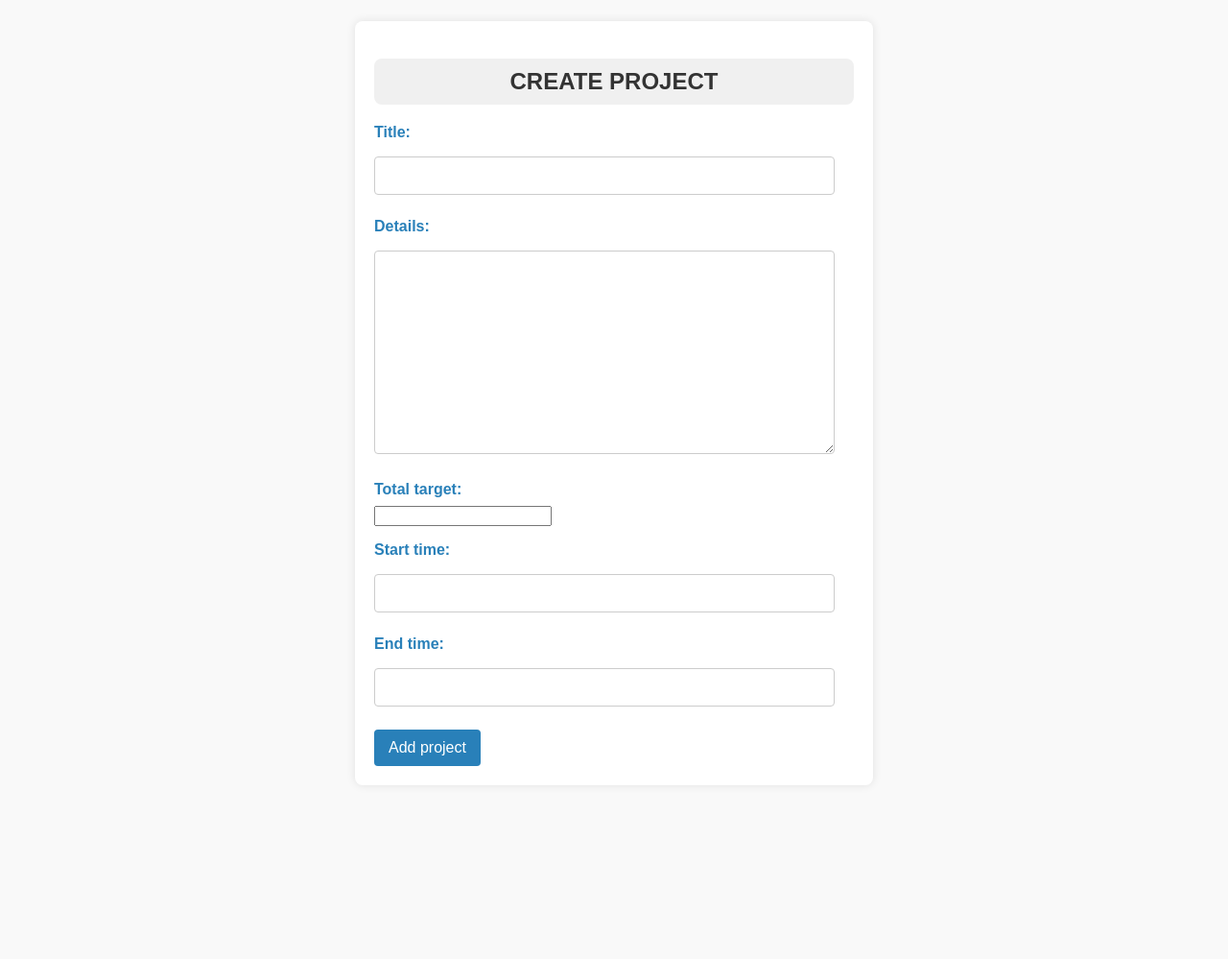
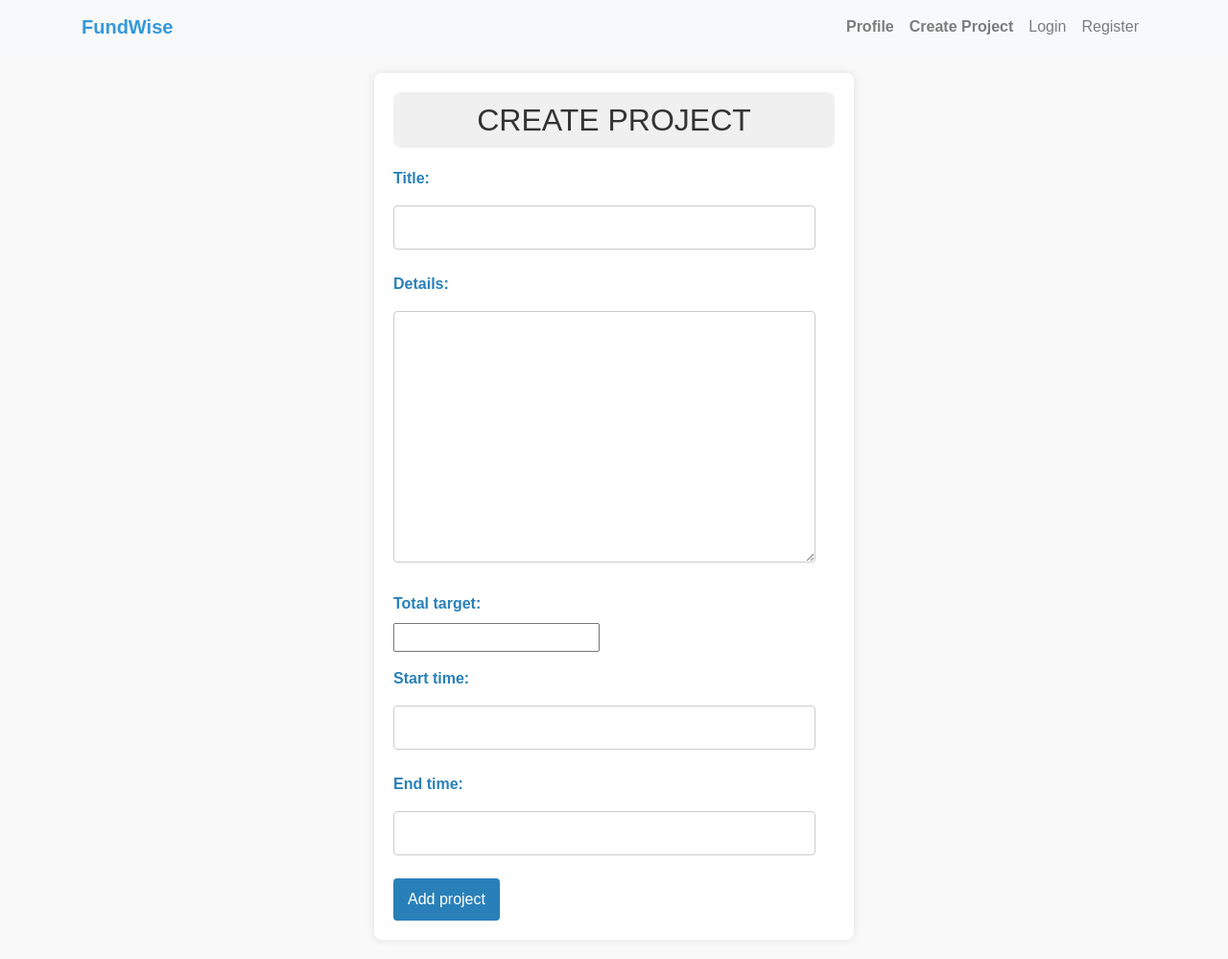
Before and after one commit to Esraa9955/django-crowd-funding-web-app, a Django app: template project/templates/projectdir/projectcreate.html in a window 1280 px wide. Shown: the whole page at 96% size. Before the commit the page ends 798 px from the top, so only its background shows below. Run offline with Django 5.2, Linux system fonts and the light colour scheme; the template is opened without the code that fills it: values that come from a table or form of the project are taken from there, others are empty; some libraries are stand-ins or nearby versions.

Commit message:
make another designs

```diff
--- a/project/models.py
+++ b/project/models.py
@@ -50,6 +50,7 @@ class ProjectImage(models.Model):
 
 
 class Comment(models.Model):
+    user = models.ForeignKey(User, on_delete=models.CASCADE, default=None)
     project = models.ForeignKey(Project, on_delete=models.CASCADE, related_name='comments')
     content = models.TextField()
     created_at = models.DateTimeField(auto_now_add=True)
@@ -59,12 +60,13 @@ class Comment(models.Model):
 
 
 class Report(models.Model):
+    user = models.ForeignKey(User, on_delete=models.CASCADE, default=None)
     project = models.ForeignKey(Project, on_delete=models.CASCADE)
     reason = models.TextField()
 
 
 class ReportComment(models.Model):
-
+    user = models.ForeignKey(User, on_delete=models.CASCADE, default=None)
     comment = models.ForeignKey(Comment, on_delete=models.CASCADE)  # New field
     comment_reason = models.TextField()
 
--- a/project/templates/projectdir/projectcreate.html
+++ b/project/templates/projectdir/projectcreate.html
@@ -4,6 +4,8 @@
 <head>
     <meta charset="UTF-8">
     <meta name="viewport" content="width=device-width, initial-scale=1.0">
+     <link rel="stylesheet" href="https://stackpath.bootstrapcdn.com/bootstrap/4.5.2/css/bootstrap.min.css">
+
     <title>Create Project</title>
 </head>
 
@@ -23,7 +25,7 @@
             padding: 20px;
         }
 
-        form {
+        .forms {
             width: 500px;
             background-color: #fff;
             padding: 20px;
@@ -76,10 +78,45 @@
 </style>
 
 <body>
+    <div >
+        <nav class="navbar navbar-expand-lg navbar-light bg-light ">
+            <div class="container">
+            <a class="navbar-brand" style="font-weight: 600; color: #3498db;" href="#">FundWise</a>
+            <button class="navbar-toggler" type="button" data-toggle="collapse" data-target="#navbarSupportedContent" aria-controls="navbarSupportedContent" aria-expanded="false" aria-label="Toggle navigation">
+                <span class="navbar-toggler-icon"></span>
+            </button>
 
+            <div class="collapse navbar-collapse justify-content-end" id="navbarSupportedContent">
+                <ul class="navbar-nav">
+                    <li class="nav-item">
+                        <a class="nav-link" style="font-weight: 600;" href="{% url 'user_project' %}">Profile</a>
+                    </li>
+                    <li class="nav-item">
+                        <a class="nav-link" style="font-weight: 600;" href="{% url 'project.create' %}">Create Project</a>
+                    </li>
+                    {% if user.is_authenticated %}
+                        <li class="nav-item">
+                            <form method="post" action="{% url 'logout' %}">
+                                {% csrf_token %}
+                                <button type="submit" class="nav-link" style="padding: none; border: none; background-color: transparent;  font-weight: 600;">Logout</button>
+                            </form>
+                        </li>
+                    {% else %}
+                        <li class="nav-item">
+                            <a class="nav-link" href="{% url 'login' %}">Login</a>
+                        </li>
+                        <li class="nav-item">
+                            <a class="nav-link" href="{% url 'register' %}">Register</a>
+                        </li>
+                    {% endif %}
+                </ul>
+            </div>
+            </div>
+        </nav>
+    </div>
     <section>
 
-        <form method="post" enctype="multipart/form-data">
+        <form class="forms" method="post" enctype="multipart/form-data">
 
             <h2>CREATE PROJECT</h2>
             {% csrf_token %}
```
Also changed, not shown: project/templates/projectdir/projectdetailes.html (+14 -23 lines), project/templates/projectdir/user_profile.html (+7 -1 lines), project/views.py (+67 -24 lines), media/project/images/Capture_Jw06flQ.PNG (added), media/project/images/Capture_drxkDLL.PNG (added), media/project/images/Capture_hazW3hI.PNG (added), media/project/images/photo1708036932_1pXi3dW.jpeg (added), media/project/images/photo1708036932_3MCe43M.jpeg (added), media/project/images/photo1708036932_oUhYflZ.jpeg (added), media/project/images/photo1708036949_5qPWgSA.jpeg (added), media/project/images/photo1708036949_gtA6Y1i.jpeg (added), project/migrations/0011_comment_user_report_user_reportcomment_user.py (added).
